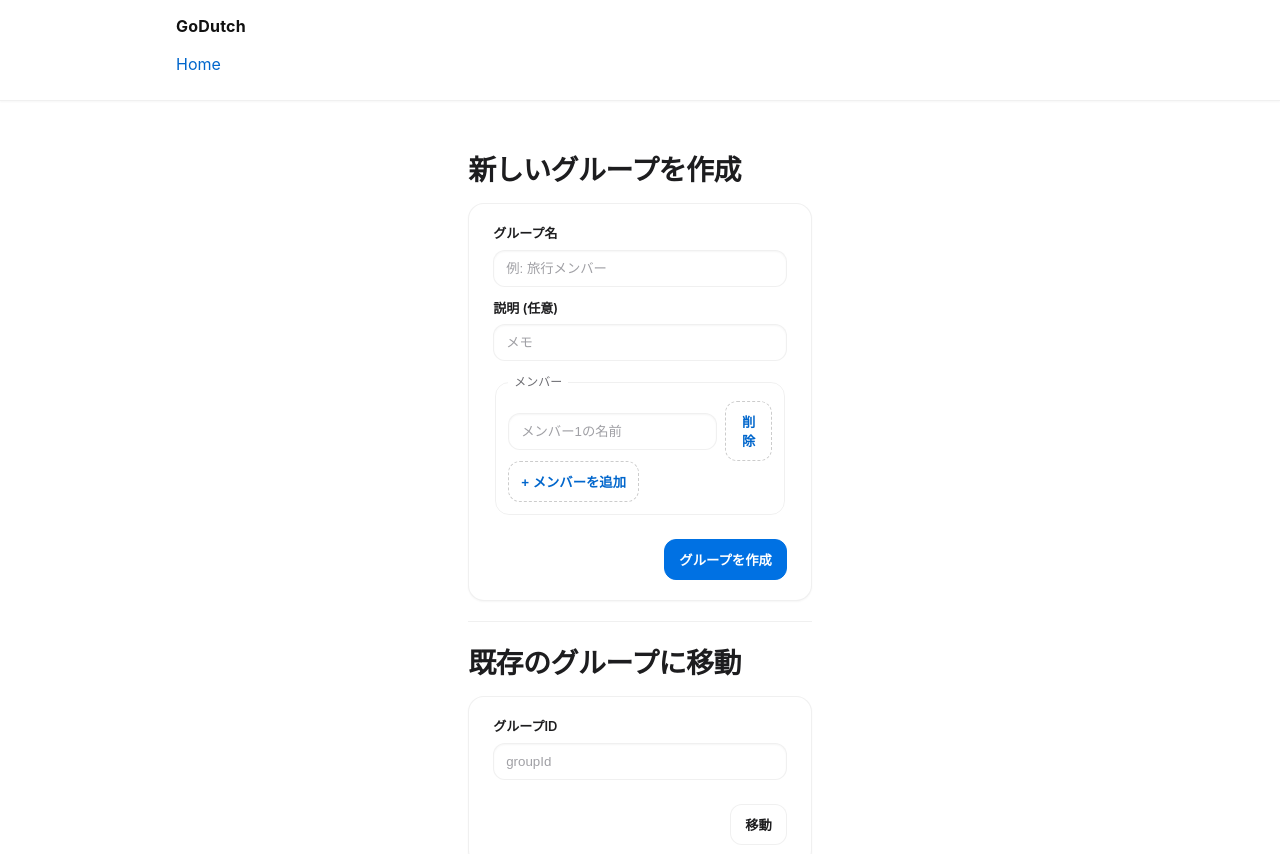
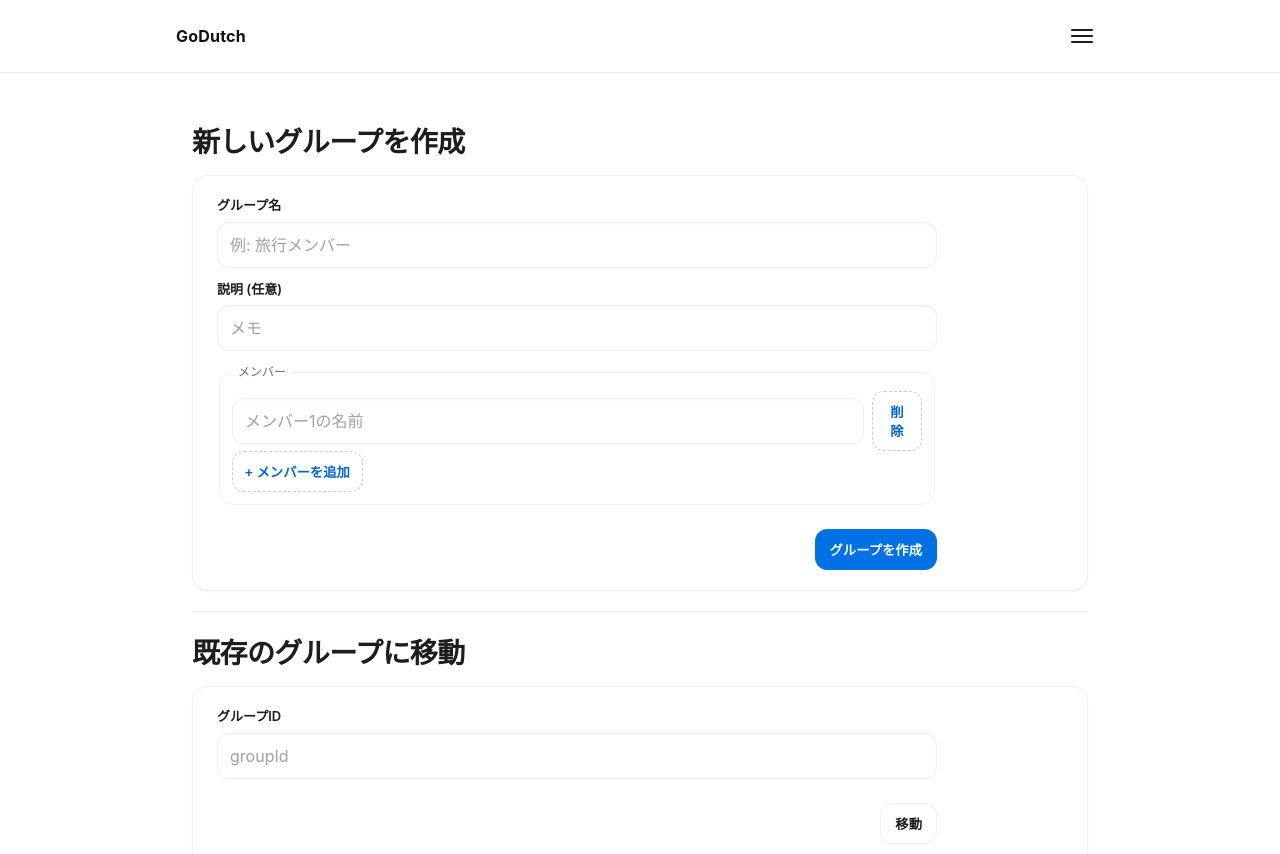
Before and after one commit to Koe-eigh/godutch, a React (Vite) app in the folder web/: page / in a window 1280 px wide. Shown: the top 854 px of the page. Built offline with nearby package versions, Linux system fonts and the light colour scheme; no server answers.

Commit message:
feat: refresh group page navigation (#15)

```diff
--- a/web/src/App.tsx
+++ b/web/src/App.tsx
@@ -2,6 +2,7 @@ import { BrowserRouter, Routes, Route } from 'react-router-dom'
 import { Layout } from './components/Layout'
 import HomePage from './pages/HomePage'
 import GroupPage from './pages/GroupPage'
+import GroupDashboardPage from './pages/GroupDashboardPage'
 import EventsListPage from './pages/EventsListPage'
 import NewEventPage from './pages/NewEventPage'
 import EventDetailPage from './pages/EventDetailPage'
@@ -15,6 +16,7 @@ export default function App() {
         <Route element={<Layout />}>
           <Route index element={<HomePage />} />
           <Route path="groups/:groupId" element={<GroupPage />}>
+            <Route index element={<GroupDashboardPage />} />
             <Route path="events" element={<EventsListPage />} />
             <Route path="events/new" element={<NewEventPage />} />
             <Route path="events/:eventId" element={<EventDetailPage />} />
--- a/web/src/components/Layout.tsx
+++ b/web/src/components/Layout.tsx
@@ -1,14 +1,34 @@
+import { useRef } from 'react'
 import { Link, Outlet } from 'react-router-dom'
 import styles from '../styles/Layout.module.css'
 
 export function Layout() {
+  const menuRef = useRef<HTMLDetailsElement>(null)
+
+  const closeMenu = () => {
+    menuRef.current?.removeAttribute('open')
+  }
+
   return (
     <div className={styles.container}>
       <header className={styles.header}>
-        <div className={styles.brand}>GoDutch</div>
-        <nav className={styles.nav}>
-          <Link to="/" className={styles.navLink}>Home</Link>
-        </nav>
+        <div className={styles.headerContent}>
+          <div className={styles.brand}>GoDutch</div>
+          <details ref={menuRef} className={styles.menu}>
+            <summary className={styles.menuButton} aria-label="メニュー">
+              <span className={styles.menuIcon} aria-hidden="true">
+                <span />
+                <span />
+                <span />
+              </span>
+            </summary>
+            <nav className={styles.menuPanel} aria-label="メインメニュー">
+              <Link to="/" className={styles.menuLink} onClick={closeMenu}>
+                新規グループ作成
+              </Link>
+            </nav>
+          </details>
+        </div>
       </header>
       <main className={styles.main}>
         <Outlet />
--- /dev/null
+++ b/web/src/pages/GroupDashboardPage.tsx
@@ -0,0 +1,90 @@
+import { generatePath, useOutletContext, useParams } from 'react-router-dom'
+import { useRef, useState } from 'react'
+import type { GroupOutletContext } from './GroupPage'
+import styles from '../styles/Page.module.css'
+
+function formatAmount(value?: string) {
+  if (!value) return '0'
+  try {
+    return BigInt(value).toLocaleString('ja-JP')
+  } catch {
+    return value
+  }
+}
+
+export default function GroupDashboardPage() {
+  const { groupId = '' } = useParams()
+  const { group } = useOutletContext<GroupOutletContext>()
+  const [copied, setCopied] = useState(false)
+  const [manualCopy, setManualCopy] = useState(false)
+  const manualCopyRef = useRef<HTMLInputElement | null>(null)
+  const groupPath = generatePath('/groups/:groupId', { groupId })
+  const pageUrl =
+    typeof window !== 'undefined'
+      ? new URL(groupPath, window.location.origin).toString()
+      : groupPath
+
+  const handleCopy = async () => {
+    try {
+      await navigator.clipboard.writeText(pageUrl)
+      setCopied(true)
+      setManualCopy(false)
+      setTimeout(() => setCopied(false), 1500)
+    } catch {
+      setManualCopy(true)
+      const input = manualCopyRef.current
+      if (input) {
+        requestAnimationFrame(() => {
+          input.focus()
+          input.select()
+        })
+      }
+    }
+  }
+
+  return (
+    <section className={styles.section}>
+      <div className={styles.card}>
+        <h2 className={styles.h2}>{group.name}</h2>
+        {group.description && <p className={styles.desc}>{group.description}</p>}
+        <div className={styles.totalPaid}>
+          <span className={styles.totalPaidLabel}>グループ全体の支払総額</span>
+          <span className={styles.totalPaidAmount}>{formatAmount(group.totalPaidAmount)}円</span>
+        </div>
+        <div className={styles.shareRow}>
+          <span className={styles.shareUrl}>
+            URL: <a href={pageUrl}>{pageUrl}</a>
+          </span>
+          <button type="button" className={styles.secondaryBtn} onClick={handleCopy}>
+            コピー
+          </button>
+          {copied && <span role="status">コピーしました</span>}
+        </div>
+        {manualCopy && (
+          <div className={styles.desc}>
+            <p className={styles.help} role="status">
+              コピーAPIが使用できません。下のURLは選択済みです。Cmd+C（または長押し）でコピーしてください。
+            </p>
+            <input
+              ref={manualCopyRef}
+              value={pageUrl}
+              readOnly
+              className={styles.input}
+              onFocus={(e) => e.currentTarget.select()}
+            />
+          </div>
+        )}
+        <section>
+          <h3 className={styles.h3}>メンバー</h3>
+          <ul className={styles.list}>
+            {group.members.map((member) => (
+              <li key={member.id} className={styles.listItem}>
+                {member.name}
+              </li>
+            ))}
+          </ul>
+        </section>
+      </div>
+    </section>
+  )
+}
--- a/web/src/pages/GroupPage.tsx
+++ b/web/src/pages/GroupPage.tsx
@@ -1,44 +1,16 @@
-import { generatePath, Link, Outlet, useLocation, useParams } from 'react-router-dom'
-import { useState, useRef } from 'react'
+import { Link, NavLink, Outlet, useLocation, useParams } from 'react-router-dom'
+import type { Group } from '../api'
 import { useGroup } from '../hooks/useGroup'
 import styles from '../styles/Page.module.css'
 
-function formatAmount(value?: string) {
-  if (!value) return '0'
-  try {
-    return BigInt(value).toLocaleString('ja-JP')
-  } catch {
-    return value
-  }
+export interface GroupOutletContext {
+  group: Group
 }
 
 export default function GroupPage() {
   const { groupId = '' } = useParams()
   const location = useLocation()
   const { group, loading, error } = useGroup(groupId, location.key)
-  const [copied, setCopied] = useState(false)
-  const [manualCopy, setManualCopy] = useState(false)
-  const manualCopyRef = useRef<HTMLInputElement | null>(null)
-  const groupPath = generatePath('/groups/:groupId', { groupId })
-  const pageUrl = typeof window !== 'undefined' ? new URL(groupPath, window.location.origin).toString() : groupPath
-
-  const handleCopy = async () => {
-    try {
-      await navigator.clipboard.writeText(pageUrl)
-      setCopied(true)
-      setManualCopy(false)
-      setTimeout(() => setCopied(false), 1500)
-    } catch {
-      setManualCopy(true)
-      const input = manualCopyRef.current
-      if (input) {
-        requestAnimationFrame(() => {
-          input.focus()
-          input.select()
-        })
-      }
-    }
-  }
 
   if (loading && !group) return <p>読み込み中...</p>
   if (error)
@@ -55,50 +27,21 @@ export default function GroupPage() {
   if (!group) return null
 
   return (
-    <section className={styles.section}>
-      <div className={styles.card}>
-        <h2 className={styles.h2}>{group.name}</h2>
-        {group.description && <p className={styles.desc}>{group.description}</p>}
-        <div className={styles.totalPaid}>
-          <span className={styles.totalPaidLabel}>グループ全体の支払総額</span>
-          <span className={styles.totalPaidAmount}>{formatAmount(group.totalPaidAmount)}円</span>
-        </div>
-        <div
-          className={styles.desc}
-          style={{ display: 'flex', alignItems: 'center', gap: '8px', flexWrap: 'wrap' }}
-        >
-          <span>
-            URL: <a href={pageUrl}>{pageUrl}</a>
-          </span>
-          <button type="button" className={styles.secondaryBtn} onClick={handleCopy}>コピー</button>
-          {copied && <span role="status">コピーしました</span>}
-        </div>
-        {manualCopy && (
-          <div className={styles.desc}>
-            <p className={styles.help} role="status">コピーAPIが使用できません。下のURLは選択済みです。Cmd+C（または長押し）でコピーしてください。</p>
-            <input
-              ref={manualCopyRef}
-              value={pageUrl}
-              readOnly
-              className={styles.input}
-              onFocus={(e) => e.currentTarget.select()}
-            />
-          </div>
-        )}
-        <section>
-          <h3 className={styles.h3}>メンバー</h3>
-          <ul className={styles.list}>
-            {group.members.map((m) => (
-              <li key={m.id} className={styles.listItem}>{m.name}</li>
-            ))}
-          </ul>
-        </section>
-        <nav className={styles.tabs}>
-          <Link to="events" className={styles.tab}>支払いイベント</Link>
-          <Link to="settlement" className={styles.tab}>清算結果</Link>
+    <>
+      <div className={styles.groupNavContainer}>
+        <nav className={styles.tabs} aria-label={`${group.name}のメニュー`}>
+          <NavLink to="." end className={styles.tab}>
+            ダッシュボード
+          </NavLink>
+          <NavLink to="events" className={styles.tab}>
+            支払いイベント
+          </NavLink>
+          <NavLink to="settlement" className={styles.tab}>
+            精算結果
+          </NavLink>
         </nav>
       </div>
-      <Outlet />
-    </section>
+      <Outlet context={{ group } satisfies GroupOutletContext} />
+    </>
   )
 }
--- a/web/src/styles/Layout.module.css
+++ b/web/src/styles/Layout.module.css
@@ -22,21 +22,29 @@
 }
 
 @layer components {
-  .container { min-height: 100%; display: grid; grid-template-rows: auto 1fr auto; }
+  .container { width: 100%; min-width: 0; min-height: 100%; display: grid; grid-template-rows: auto 1fr auto; overflow-x: hidden; }
   .header {
     position: sticky; top: 0; z-index: 10;
     background: var(--bg); border-bottom: 1px solid var(--border);
     box-shadow: var(--shadow);
   }
-  .brand { max-width: var(--max-w); margin: 0 auto; padding: 10px var(--pad); font-weight: 700; letter-spacing: .2px; }
-  .nav { max-width: var(--max-w); margin: 0 auto; padding: 0 var(--pad) var(--pad); display: flex; gap: 12px; }
-  .navLink { color: #06c; }
-  .main { max-width: var(--max-w); margin: 0 auto; padding: var(--pad-lg) var(--pad); }
+  .headerContent { width: 100%; max-width: var(--max-w); margin: 0 auto; padding: 10px var(--pad); display: flex; align-items: center; justify-content: space-between; gap: 16px; }
+  .brand { font-weight: 700; letter-spacing: .2px; }
+  .menu { position: relative; }
+  .menuButton { width: 44px; height: 44px; display: grid; place-items: center; border-radius: 10px; cursor: pointer; list-style: none; -webkit-tap-highlight-color: transparent; }
+  .menuButton::-webkit-details-marker { display: none; }
+  .menuButton:hover { background: var(--bg-soft); }
+  .menuButton:focus-visible { outline: 2px solid #0071e3; outline-offset: 2px; }
+  .menuIcon { width: 22px; display: grid; gap: 4px; }
+  .menuIcon span { display: block; width: 100%; height: 2px; border-radius: 999px; background: #1d1d1f; }
+  .menuPanel { position: absolute; top: calc(100% + 8px); right: 0; min-width: 200px; padding: 8px; border: 1px solid var(--border); border-radius: 12px; background: var(--bg); box-shadow: var(--shadow); }
+  .menuLink { display: block; padding: 10px 12px; border-radius: 8px; color: #06c; white-space: nowrap; }
+  .menuLink:hover, .menuLink:focus-visible { background: var(--bg-soft); }
+  .main { width: 100%; min-width: 0; max-width: var(--max-w); margin: 0 auto; padding: var(--pad-lg) var(--pad); }
   .footer { max-width: var(--max-w); margin: 0 auto; padding: 32px var(--pad); color: var(--muted); border-top: 1px solid var(--border); }
 
   @media (min-width: 768px) {
-    .brand { padding: 14px var(--pad); }
-    .nav { padding-bottom: var(--pad-lg); }
+    .headerContent { padding-top: 14px; padding-bottom: 14px; }
   }
 }
 
@@ -50,5 +58,6 @@
     --shadow: none;
   }
   body { color: #ffffff; background: #000000; }
-  .navLink { color: #5eb1ff; }
+  .menuIcon span { background: #fff; }
+  .menuLink { color: #5eb1ff; }
 }
--- a/web/src/styles/Page.module.css
+++ b/web/src/styles/Page.module.css
@@ -116,6 +116,8 @@
 
 /* Generic page section (alias for pageSection usage in other pages) */
 .section {
+  width: 100%;
+  min-width: 0;
   margin: 16px auto 0;
   padding-left: max(16px, env(safe-area-inset-left));
   padding-right: max(16px, env(safe-area-inset-right));
@@ -190,6 +192,8 @@
 .textarea,
 select {
   appearance: none;
+  font: inherit;
+  font-size: 16px;
   width: 100%;
   border: 1px solid var(--border);
   border-radius: 12px;
@@ -245,16 +249,24 @@ select {
 }
 .link:hover { text-decoration: underline; }
 
+.groupNavContainer {
+  margin: 0 auto;
+  padding: 0 max(16px, env(safe-area-inset-right)) 0 max(16px, env(safe-area-inset-left));
+  max-width: 960px;
+  overflow-x: auto;
+}
+
 .tabs {
-  margin: 12px 0 8px;
   display: flex;
-  gap: 12px;
+  gap: 20px;
   border-bottom: 1px solid var(--border);
+  min-width: max-content;
 }
 
 .tab {
-  padding: 8px 2px;
+  padding: 10px 2px;
   color: var(--text-subtle);
+  font-weight: 600;
   text-decoration: none;
   border-bottom: 2px solid transparent;
 }
@@ -265,6 +277,21 @@ select {
 .tab[aria-current="page"] {
   color: var(--text);
   border-color: #06c;
+}
+
+.shareRow {
+  margin: 0 0 16px;
+  display: flex;
+  align-items: center;
+  gap: 8px;
+  flex-wrap: wrap;
+  color: var(--text-subtle);
+}
+
+.shareUrl {
+  flex: 1 1 320px;
+  min-width: 0;
+  overflow-wrap: anywhere;
 }
 
 .error {
```
